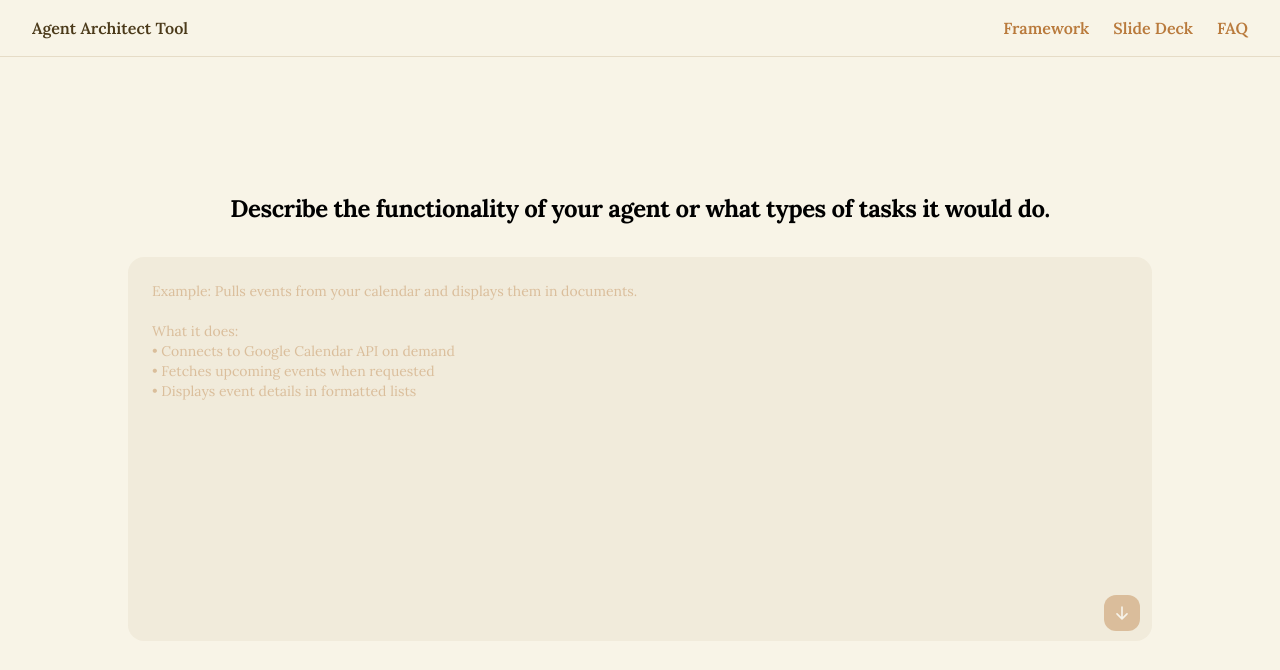
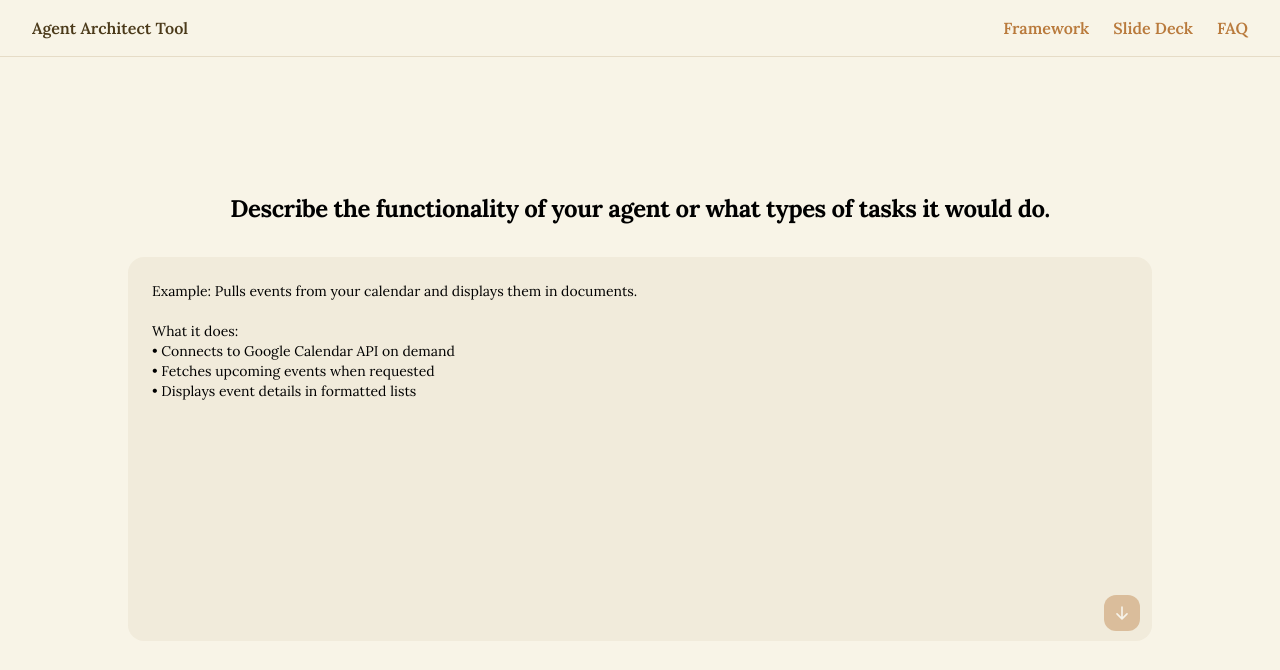
Before and after one commit to robertkenner1/agent-architect-tool, a Next.js app: page / in a window 1280 px wide. Shown: the top 670 px of the page. Built offline with nearby package versions, Linux system fonts and the light colour scheme.

Commit message:
Fix white text visibility: add force-black-text class to all textarea elements

```diff
--- a/src/app/ai-success-blueprint/evaluate/page.tsx
+++ b/src/app/ai-success-blueprint/evaluate/page.tsx
@@ -95,7 +95,7 @@ export default function EvaluatePage() {
                   name="userFeedback"
                   value={form.userFeedback}
                   onChange={handleChange}
-                  className="w-full p-3 rounded-lg border border-gray-300 focus:ring-2 focus:ring-green-500 focus:border-transparent"
+                  className="w-full p-3 rounded-lg border border-gray-300 focus:ring-2 focus:ring-green-500 focus:border-transparent force-black-text"
                   rows={4}
                   placeholder="What feedback have you received from users?"
                   required
@@ -108,7 +108,7 @@ export default function EvaluatePage() {
                   name="metrics"
                   value={form.metrics}
                   onChange={handleChange}
-                  className="w-full p-3 rounded-lg border border-gray-300 focus:ring-2 focus:ring-green-500 focus:border-transparent"
+                  className="w-full p-3 rounded-lg border border-gray-300 focus:ring-2 focus:ring-green-500 focus:border-transparent force-black-text"
                   rows={4}
                   placeholder="What metrics are you tracking to measure success?"
                   required
@@ -121,7 +121,7 @@ export default function EvaluatePage() {
                   name="improvements"
                   value={form.improvements}
                   onChange={handleChange}
-                  className="w-full p-3 rounded-lg border border-gray-300 focus:ring-2 focus:ring-green-500 focus:border-transparent"
+                  className="w-full p-3 rounded-lg border border-gray-300 focus:ring-2 focus:ring-green-500 focus:border-transparent force-black-text"
                   rows={4}
                   placeholder="What improvements would you like to make?"
                   required
--- a/src/app/ai-success-blueprint/page.tsx
+++ b/src/app/ai-success-blueprint/page.tsx
@@ -86,7 +86,7 @@ export default function AISuccessBlueprint() {
                 <textarea
                   id="agentDescription"
                   rows={8}
-                  className="w-full p-4 border border-gray-300 rounded-md shadow-sm focus:ring-green-500 focus:border-green-500 text-[#000000]"
+                  className="w-full p-4 border border-gray-300 rounded-md shadow-sm focus:ring-green-500 focus:border-green-500 text-[#000000] force-black-text"
                   placeholder="Enter your agent description here..."
                   value={agentDescription}
                   onChange={(e) => setAgentDescription(e.target.value)}
--- a/src/app/ai-success-blueprint/prioritize/page.tsx
+++ b/src/app/ai-success-blueprint/prioritize/page.tsx
@@ -130,7 +130,7 @@ export default function PrioritizePage() {
                   name="description"
                   value={form.description}
                   onChange={handleChange}
-                  className="w-full p-3 rounded-lg border border-gray-300 focus:ring-2 focus:ring-green-500 focus:border-transparent"
+                  className="w-full p-3 rounded-lg border border-gray-300 focus:ring-2 focus:ring-green-500 focus:border-transparent force-black-text"
                   rows={3}
                   required
                 />
--- a/src/app/globals.css
+++ b/src/app/globals.css
@@ -189,6 +189,12 @@ body {
   animation-delay: 0.5s;
 }
 
+/* Force black text in all text inputs */
+.force-black-text {
+  color: #000000 !important;
+  -webkit-text-fill-color: #000000 !important;
+}
+
 /* Scrollbar hide/show on hover */
 .scrollbar-hide {
   scrollbar-width: none; /* Firefox */
--- a/src/components/RichTextInput.tsx
+++ b/src/components/RichTextInput.tsx
@@ -182,8 +182,11 @@ export function RichTextInput({ value, onChange, className, onSubmit, disabled }
           onKeyDown={handleKeyDown}
           placeholder={currentPlaceholder}
           disabled={disabled}
-          className={`w-full h-[24rem] text-sm rounded-2xl p-6 pr-12 pb-20 placeholder-[#b97a3c66] focus:outline-none focus:ring-2 focus:ring-[#e6dcc7] resize-none scrollbar-hide hover:scrollbar-show ${className}`}
-          style={{ backgroundColor: 'rgba(230, 220, 199, 0.4)' }}
+          className={`w-full h-[24rem] text-sm rounded-2xl p-6 pr-12 pb-20 placeholder-[#b97a3c66] focus:outline-none focus:ring-2 focus:ring-[#e6dcc7] resize-none scrollbar-hide hover:scrollbar-show force-black-text ${className}`}
+          style={{
+            backgroundColor: 'rgba(230, 220, 199, 0.4)',
+            color: '#000000 !important'
+          }}
         />
       </div>
     </div>
```
